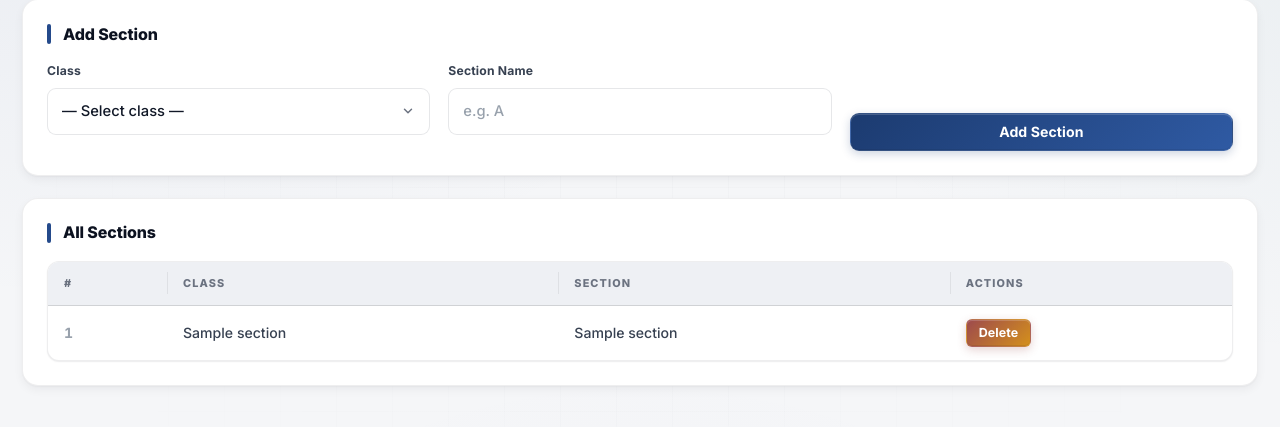
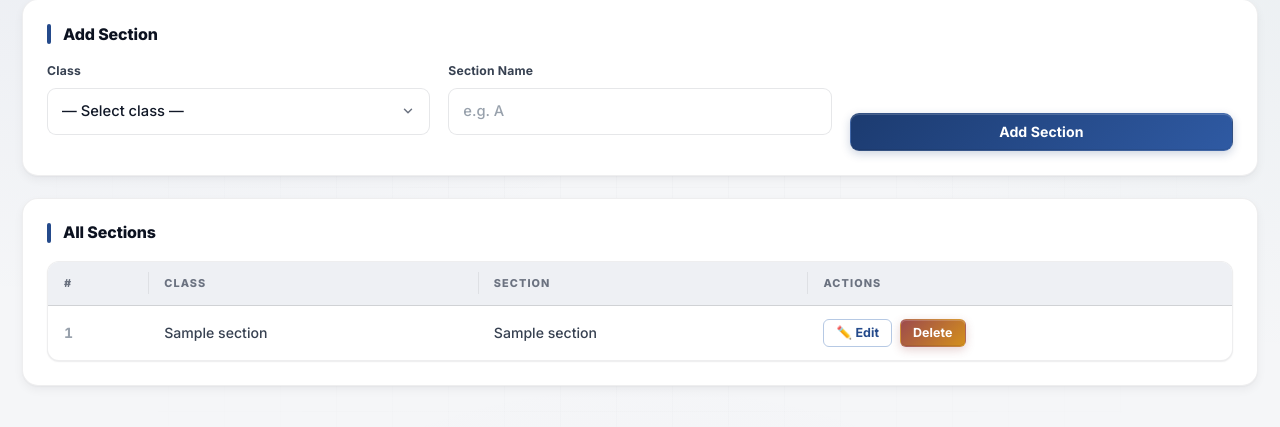
Before and after one commit to bosshanan123-ui/academy-management, a Flask app: template templates/super_admin/sections.html in a window 1280 px wide. Shown: the part 93-520 px from the top of the page. Run offline with Flask 3, Linux system fonts and the light colour scheme; the template is opened without the code that fills it: most values are stand-ins (such as "Sample title", 1, 10 or a date in 2020); parts of the project's set-up code (start-up, migrations or seed data) failed here and were passed over.

Commit message:
Update sections.html

```diff
--- a/templates/super_admin/sections.html
+++ b/templates/super_admin/sections.html
@@ -36,12 +36,31 @@
           {% for s in sections %}
           <tr>
             <td>{{ s.id }}</td>
-            <td>{{ s.class_name }}</td>
-            <td>{{ s.name }}</td>
             <td>
+              <span class="edit-view" data-id="{{ s.id }}">{{ s.class_name }}</span>
+              <select class="edit-select" data-id="{{ s.id }}" style="display:none;">
+                {% for c in classes %}
+                  <option value="{{ c.id }}" {% if c.id == s.class_id %}selected{% endif %}>{{ c.name }}</option>
+                {% endfor %}
+              </select>
+            </td>
+            <td>
+              <span class="edit-view" data-id="{{ s.id }}">{{ s.name }}</span>
+              <input type="text" class="edit-input" data-id="{{ s.id }}" value="{{ s.name }}" style="display:none;" />
+            </td>
+            <td class="actions">
+              <button type="button" class="btn btn-sm btn-ghost edit-btn" data-id="{{ s.id }}">✏️ Edit</button>
+
+              <form method="POST" action="{{ url_for('super_admin.edit_section', sid=s.id) }}"
+                    class="edit-form" data-id="{{ s.id }}" style="display:none;">
+                <input type="hidden" name="class_id" class="edit-class-{{ s.id }}" />
+                <input type="hidden" name="name" class="edit-name-{{ s.id }}" />
+                <button class="btn btn-sm btn-success" type="submit">💾 Save</button>
+              </form>
+
               <form method="POST" action="{{ url_for('super_admin.delete_section', sid=s.id) }}"
-                    data-confirm="Delete this section?">
-                <button class="btn btn-sm btn-danger">Delete</button>
+                    data-confirm="Delete this section?" style="display:inline;">
+                <button class="btn btn-sm btn-danger" type="submit">Delete</button>
               </form>
             </td>
           </tr>
@@ -52,4 +71,27 @@
     {% else %}<p class="empty-state">No sections yet.</p>{% endif %}
   </div>
 </div>
+
+<script>
+document.addEventListener('DOMContentLoaded', () => {
+  document.querySelectorAll('.edit-btn').forEach(btn => {
+    btn.addEventListener('click', () => {
+      const id = btn.dataset.id;
+      document.querySelectorAll(`.edit-view[data-id="${id}"]`).forEach(el => el.style.display = 'none');
+      document.querySelectorAll(`.edit-input[data-id="${id}"], .edit-select[data-id="${id}"]`).forEach(el => el.style.display = 'inline-block');
+      document.querySelector(`.edit-form[data-id="${id}"]`).style.display = 'inline-flex';
+      btn.style.display = 'none';
+    });
+  });
+
+  document.querySelectorAll('.edit-form').forEach(form => {
+    form.addEventListener('submit', () => {
+      const id = form.dataset.id;
+      const row = form.closest('tr');
+      form.querySelector(`.edit-class-${id}`).value = row.querySelector(`.edit-select[data-id="${id}"]`).value;
+      form.querySelector(`.edit-name-${id}`).value = row.querySelector(`.edit-input[data-id="${id}"]`).value;
+    });
+  });
+});
+</script>
 {% endblock %}
```
